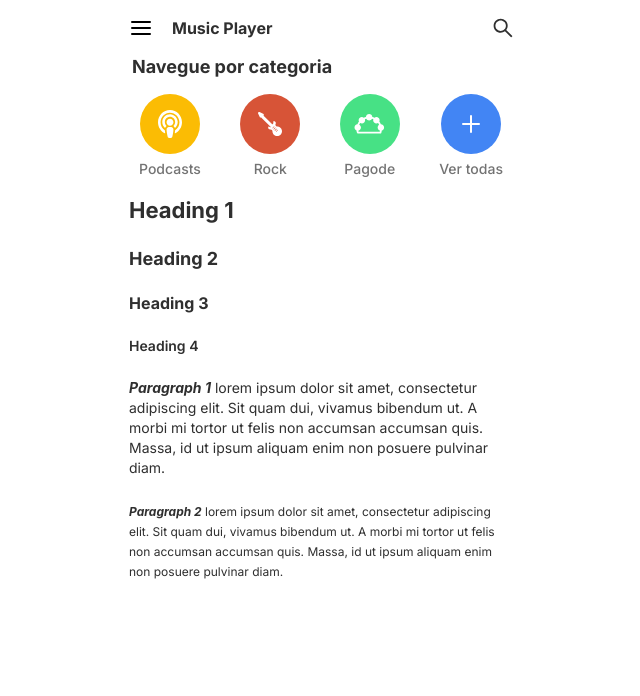
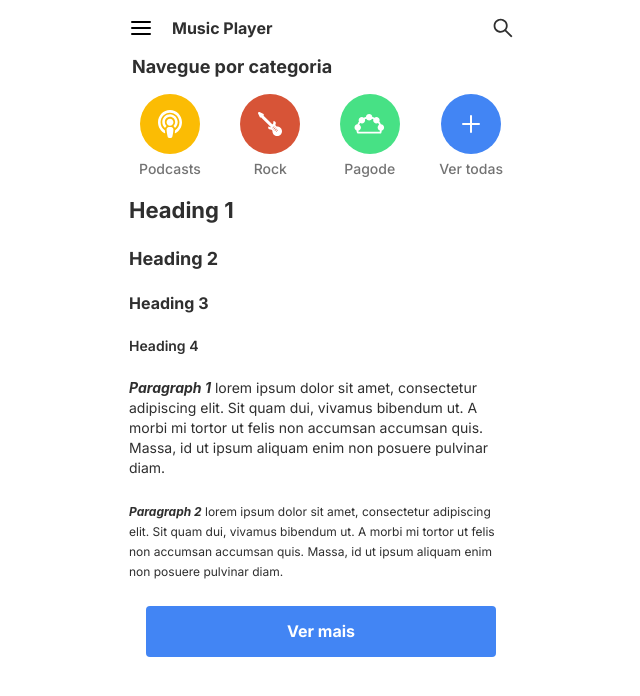
Before and after one commit to guilhermeomt/desafio-pratico-componentes, a plain HTML site: page index.html in a window 1280 px wide. Shown: the whole page, without its empty margins (319-959 px from the left). Drawn offline with Linux system fonts and the light colour scheme; a web font is replaced by a local one.

Commit message:
feat: implement button component

```diff
--- a/index.html
+++ b/index.html
@@ -68,5 +68,9 @@
       felis non accumsan accumsan quis. Massa, id ut ipsum aliquam enim non
       posuere pulvinar diam.
     </p>
+
+    <div class="container">
+      <button class="btn btn--normal">Ver mais</button>
+    </div>
   </body>
 </html>
--- /dev/null
+++ b/styles/components/button.css
@@ -0,0 +1,22 @@
+.btn {
+  width: 350px;
+  padding: 16px 0;
+  border: 0;
+  border-radius: 4px;
+  font-family: Inter;
+  font-size: 16px;
+  font-style: normal;
+  font-weight: 700;
+  line-height: 19px;
+  cursor: pointer;
+  transition: background-color 0.3s;
+}
+
+.btn--normal {
+  background-color: var(--color-primary);
+  color: var(--color-white);
+}
+
+.btn--normal:hover {
+  background-color: #326ac6;
+}
--- a/styles/pages/index.css
+++ b/styles/pages/index.css
@@ -4,3 +4,4 @@
 
 @import '../components/menu-bar.css';
 @import '../components/categories.css';
+@import '../components/button.css';
```
